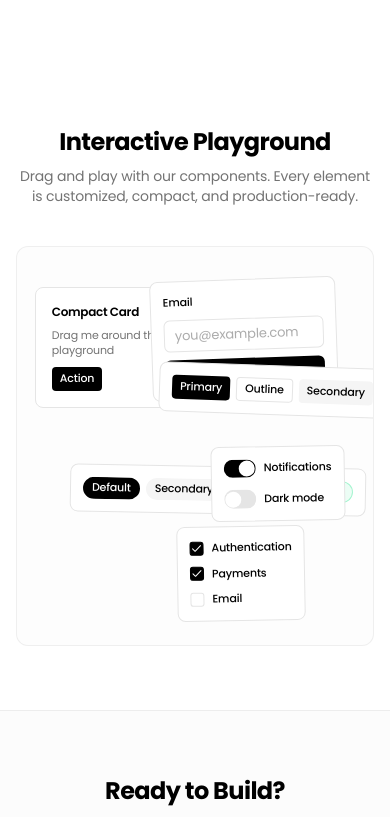
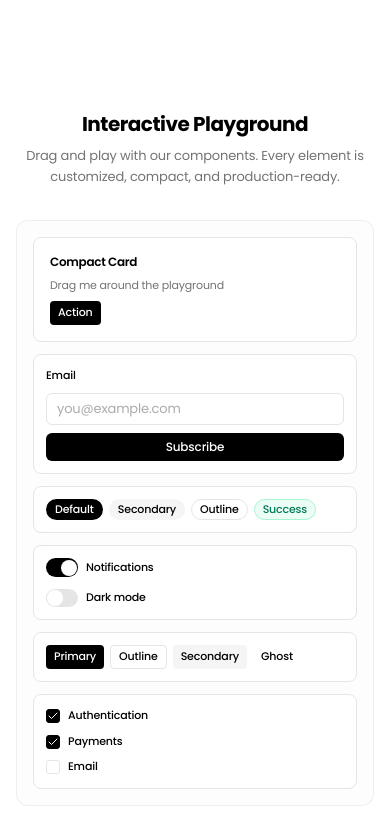
Before and after one commit to 3ezzi/AinzStack, a Next.js app: page / in a window 390 px wide. Shown: the part 1661-2478 px from the top of the page. Built offline with nearby package versions, Linux system fonts and the light colour scheme.

Commit message:
`feat: make the interactive playground responsive for mobile devices`

```diff
--- a/src/components/playground/playground-section.tsx
+++ b/src/components/playground/playground-section.tsx
@@ -1,6 +1,6 @@
 'use client';
 
-import { motion, useMotionValue, useTransform, useSpring } from 'framer-motion';
+import { motion } from 'framer-motion';
 import { useRef } from 'react';
 import { Button } from '@/components/ui/button';
 import { Badge } from '@/components/ui/badge';
@@ -38,31 +38,118 @@ export function PlaygroundSection() {
   const constraintRef = useRef<HTMLDivElement>(null);
 
   return (
-    <section className="mx-auto max-w-5xl px-4 py-16">
+    <section className="mx-auto max-w-5xl px-4 py-12 sm:py-16">
       <motion.div
         initial={{ opacity: 0, y: 20 }}
         whileInView={{ opacity: 1, y: 0 }}
         viewport={{ once: true, margin: '-100px' }}
         className="text-center"
       >
-        <h2 className="font-heading text-2xl font-bold tracking-tight">
+        <h2 className="font-heading text-xl font-bold tracking-tight sm:text-2xl">
           Interactive Playground
         </h2>
-        <p className="mt-2 text-sm text-muted-foreground">
+        <p className="mt-2 text-[13px] text-muted-foreground sm:text-sm">
           Drag and play with our components. Every element is customized,
           compact, and production-ready.
         </p>
       </motion.div>
 
+      {/* Mobile: scrollable grid | Desktop: absolute-positioned sandbox */}
       <motion.div
         ref={constraintRef}
         initial={{ opacity: 0 }}
         whileInView={{ opacity: 1 }}
         viewport={{ once: true }}
         transition={{ delay: 0.2 }}
-        className="relative mt-10 h-[400px] overflow-hidden rounded-xl border border-border/60 bg-secondary/20 p-6"
+        className="relative mt-8 overflow-hidden rounded-xl border border-border/60 bg-secondary/20 sm:mt-10"
       >
-        {/* Scattered draggable components */}
+        {/* Mobile grid layout */}
+        <div className="grid grid-cols-1 gap-3 p-4 sm:grid-cols-2 md:hidden">
+          <DraggableCard>
+            <Card className="w-full">
+              <CardContent className="space-y-2">
+                <h4 className="text-xs font-semibold">Compact Card</h4>
+                <p className="text-[11px] text-muted-foreground">
+                  Drag me around the playground
+                </p>
+                <Button size="xs">Action</Button>
+              </CardContent>
+            </Card>
+          </DraggableCard>
+
+          <DraggableCard>
+            <div className="flex flex-col gap-2 rounded-lg border bg-background p-3">
+              <Label className="text-[11px]">Email</Label>
+              <Input placeholder="you@example.com" />
+              <Button size="sm">Subscribe</Button>
+            </div>
+          </DraggableCard>
+
+          <DraggableCard>
+            <div className="flex flex-wrap gap-1.5 rounded-lg border bg-background p-3">
+              <Badge variant="default">Default</Badge>
+              <Badge variant="secondary">Secondary</Badge>
+              <Badge variant="outline">Outline</Badge>
+              <Badge variant="success">Success</Badge>
+            </div>
+          </DraggableCard>
+
+          <DraggableCard>
+            <div className="flex flex-col gap-3 rounded-lg border bg-background p-3">
+              <div className="flex items-center gap-2">
+                <Switch defaultChecked />
+                <Label className="text-[11px]">Notifications</Label>
+              </div>
+              <div className="flex items-center gap-2">
+                <Switch />
+                <Label className="text-[11px]">Dark mode</Label>
+              </div>
+            </div>
+          </DraggableCard>
+
+          <DraggableCard>
+            <div className="flex flex-wrap gap-1.5 rounded-lg border bg-background p-3">
+              <Button size="xs" variant="default">
+                Primary
+              </Button>
+              <Button size="xs" variant="outline">
+                Outline
+              </Button>
+              <Button size="xs" variant="secondary">
+                Secondary
+              </Button>
+              <Button size="xs" variant="ghost">
+                Ghost
+              </Button>
+            </div>
+          </DraggableCard>
+
+          <DraggableCard>
+            <div className="flex flex-col gap-2 rounded-lg border bg-background p-3">
+              <div className="flex items-center gap-2">
+                <Checkbox id="pg-m-1" defaultChecked />
+                <Label htmlFor="pg-m-1" className="text-[11px]">
+                  Authentication
+                </Label>
+              </div>
+              <div className="flex items-center gap-2">
+                <Checkbox id="pg-m-2" defaultChecked />
+                <Label htmlFor="pg-m-2" className="text-[11px]">
+                  Payments
+                </Label>
+              </div>
+              <div className="flex items-center gap-2">
+                <Checkbox id="pg-m-3" />
+                <Label htmlFor="pg-m-3" className="text-[11px]">
+                  Email
+                </Label>
+              </div>
+            </div>
+          </DraggableCard>
+        </div>
+
+        {/* Desktop absolute-positioned sandbox */}
+        <div className="relative hidden h-[400px] p-6 md:block">
           <DraggableCard className="absolute left-[5%] top-[10%]">
             <Card className="w-48">
               <CardContent className="space-y-2">
@@ -144,6 +231,7 @@ export function PlaygroundSection() {
               </div>
             </div>
           </DraggableCard>
+        </div>
       </motion.div>
     </section>
   );
```
Lines whose indentation alone changed are shown as unchanged.
